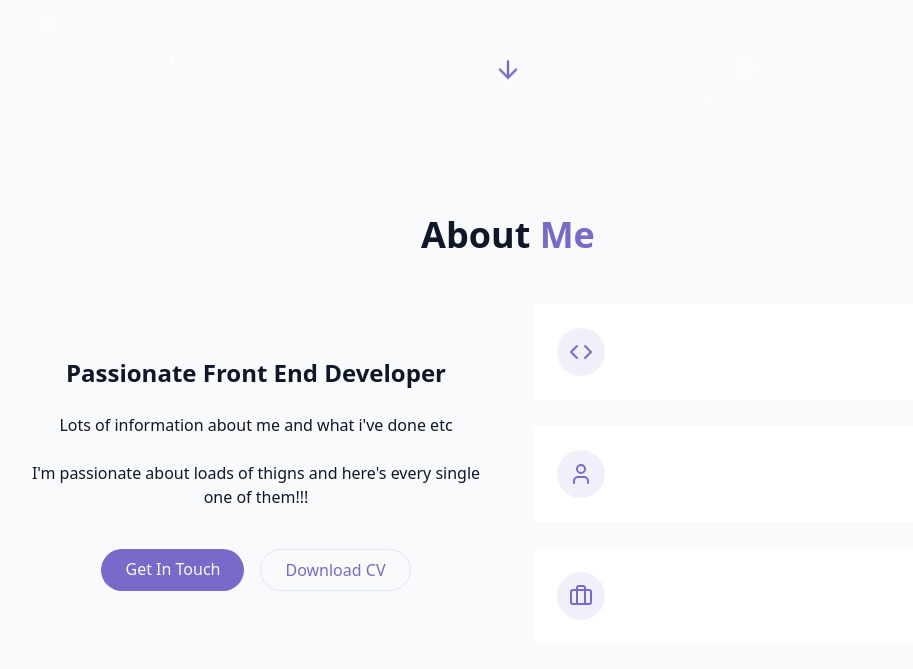
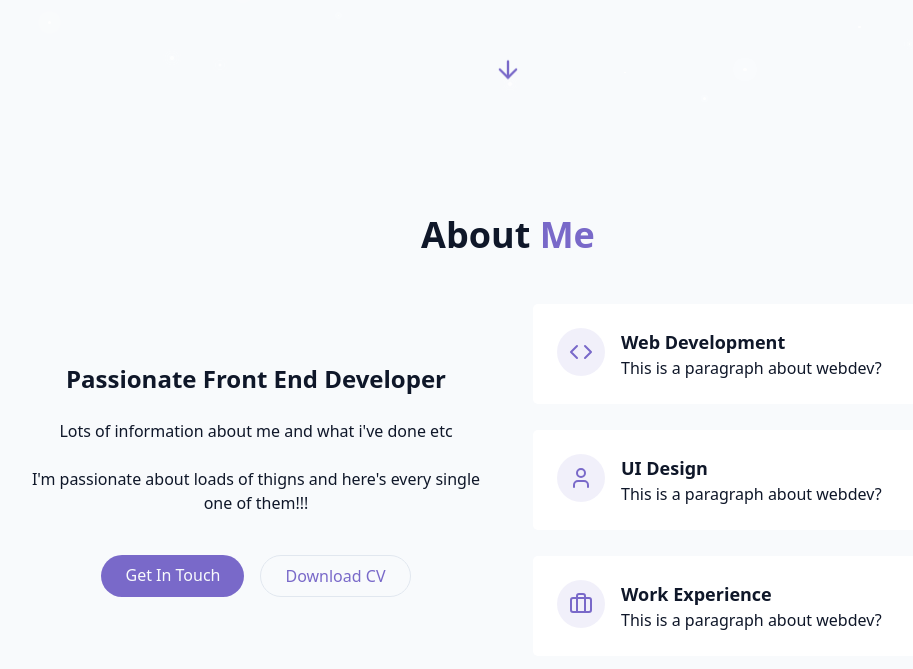
Before and after one commit to callumjbain/callumbain, a React (Vite) app: page / in a window 1280 px wide. Shown: the part 681-1350 px from the top of the page, without its empty margins (132-1045 px from the left). Built offline with nearby package versions, Linux system fonts and the light colour scheme; the HTML template or start-up script is replaced by a standard one.

Commit message:
Completed about section

```diff
--- a/src/components/AboutSection.tsx
+++ b/src/components/AboutSection.tsx
@@ -37,6 +37,12 @@ export const AboutSection = () => {
                 <div className="p-3 rounded-full bg-primary/10">
                   <Code className="h-6 w-6 text-primary" />
                 </div>
+                <div className="text-left">
+                  <h4 className="font-semibold text-lg">Web Development</h4>
+                  <p className="text-muted-foreground">
+                    This is a paragraph about webdev?
+                  </p>
+                </div>
               </div>
             </div>
             <div className="gradient-border p-6 card-hover">
@@ -44,12 +50,24 @@ export const AboutSection = () => {
                 <div className="p-3 rounded-full bg-primary/10">
                   <User className="h-6 w-6 text-primary" />
                 </div>
+                <div className="text-left">
+                  <h4 className="font-semibold text-lg">UI Design</h4>
+                  <p className="text-muted-foreground">
+                    This is a paragraph about webdev?
+                  </p>
+                </div>
               </div>
             </div>
             <div className="gradient-border p-6 card-hover">
               <div className="flex items-start gap-4">
                 <div className="p-3 rounded-full bg-primary/10">
                   <Briefcase className="h-6 w-6 text-primary" />
+                </div>
+                <div className="text-left">
+                  <h4 className="font-semibold text-lg">Work Experience</h4>
+                  <p className="text-muted-foreground">
+                    This is a paragraph about webdev?
+                  </p>
                 </div>
               </div>
             </div>
```
